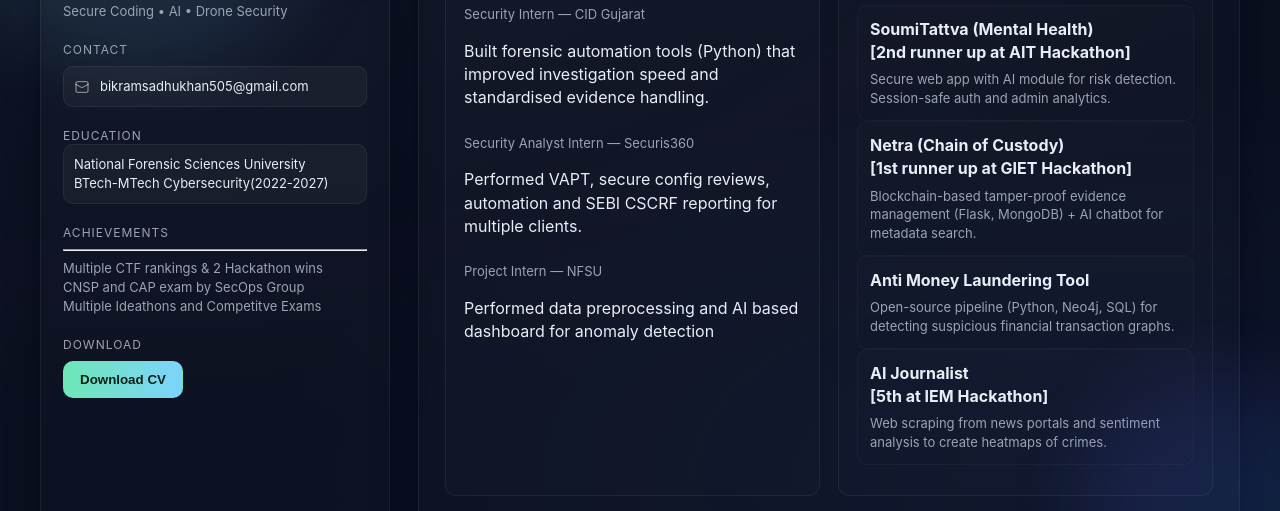
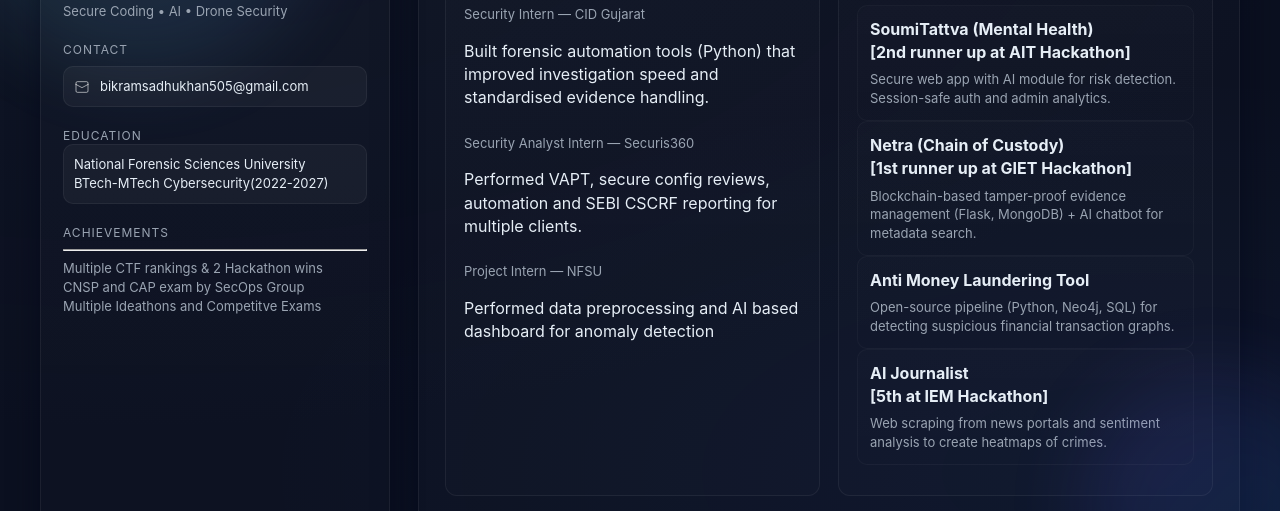
Before and after one commit to biku34/bikram, a plain HTML site: page index.html in a window 1280 px wide. Shown: the part 247-758 px from the top of the page. Drawn offline with Linux system fonts and the light colour scheme.

Commit message:
Update index.html

```diff
--- a/index.html
+++ b/index.html
@@ -197,10 +197,10 @@
       <div class="section-title">Achievements</div><hr>
       <div class="muted">Multiple CTF rankings & 2 Hackathon wins <br>CNSP and CAP exam by SecOps Group <br>Multiple Ideathons and Competitve Exams</div>
 
-      <div class="section-title">Download</div>
+      <!--<div class="section-title">Download</div>
       <div style="margin-top:8px;display:flex;gap:8px">
         <button id="downloadBtn" class="btn">Download CV</button>
-      </div>
+      </div>-->
 
 
     </aside>
```
